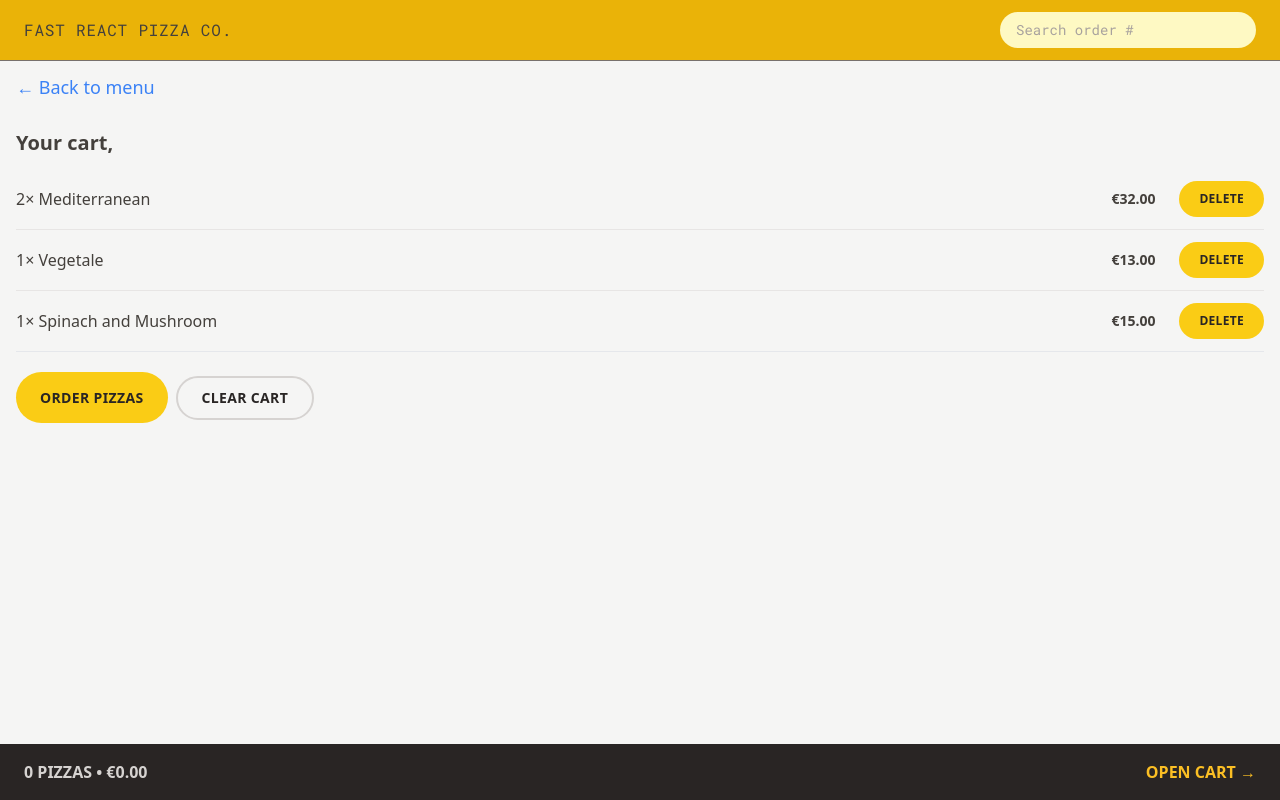
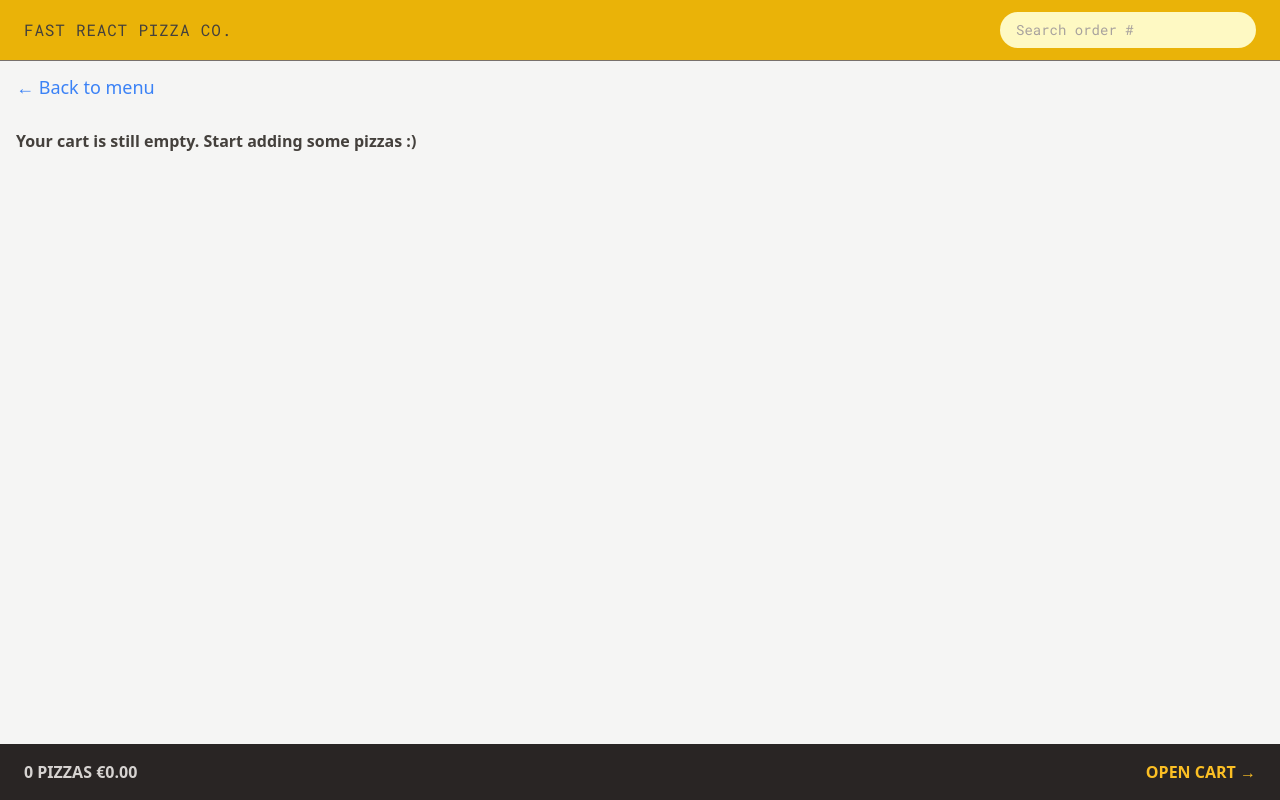
Before and after one commit to zacktam12/PizzaFlow, a React (Vite) app: page /cart in a window 1280 px wide. Built offline with nearby package versions, Linux system fonts and the light colour scheme.

Commit message:
implement empty cart handling, and enhance button functionality

```diff
--- a/src/features/cart/Cart.jsx
+++ b/src/features/cart/Cart.jsx
@@ -1,54 +1,35 @@
-import { Link } from "react-router-dom";
 import LinkButton from "../../ui/LinkButton";
 import Button from "../../ui/Button";
 import CartItem from "./CartItem";
-import { useSelector } from "react-redux";
-
-const fakeCart = [
-  {
-    pizzaId: 12,
-    name: "Mediterranean",
-    quantity: 2,
-    unitPrice: 16,
-    totalPrice: 32,
-  },
-  {
-    pizzaId: 6,
-    name: "Vegetale",
-    quantity: 1,
-    unitPrice: 13,
-    totalPrice: 13,
-  },
-  {
-    pizzaId: 11,
-    name: "Spinach and Mushroom",
-    quantity: 1,
-    unitPrice: 15,
-    totalPrice: 15,
-  },
-];
+import EmptyCart from "./EmptyCart";
+import { useDispatch, useSelector } from "react-redux";
+import { clearCart, getCart } from "./cartSlice";
 
 function Cart() {
-  const cart = fakeCart;
   const username = useSelector((state) => state.user.username);
+  const cart = useSelector(getCart);
+
+  const dispatch = useDispatch();
+
+  if (!cart.length) return <EmptyCart />;
 
   return (
     <div className="px-4 py-3">
       <LinkButton to="/menu">&larr; Back to menu</LinkButton>
-
       <h2 className="mt-7 text-xl font-semibold">Your cart, {username}</h2>
-
       <ul className="mt-3 divide-y divide-stone-200 border-b">
         {cart.map((item) => (
           <CartItem item={item} key={item.pizzaId} />
         ))}
       </ul>
-
       <div className="mt-6 space-x-2">
         <Button type="primary" to="/order/new">
           Order pizzas
         </Button>
-        <Button type="secondary"> Clear cart</Button>
+        <Button type="secondary" onClick={() => dispatch(clearCart())}>
+          {" "}
+          Clear cart
+        </Button>
       </div>
     </div>
   );
--- a/src/features/cart/CartOverview.jsx
+++ b/src/features/cart/CartOverview.jsx
@@ -1,20 +1,23 @@
 import { useSelector } from "react-redux";
 import { Link } from "react-router-dom";
 import { formatCurrency } from "../../utils/helpers";
+import { getCart, getTotalCartPrice, getTotalCartQuantity } from "./cartSlice";
 
 function CartOverview() {
   // Access Redux state
-  const cart = useSelector((state) => state.cart?.cart || []);
+  const totalCartQuantity = useSelector(getTotalCartQuantity);
+  const totalCartPrice = useSelector(getTotalCartPrice);
 
-  // Calculate total quantity and price
-  const totalCartQuantity = cart.reduce((sum, item) => sum + item.quantity, 0);
-  const totalCartPrice = cart.reduce((sum, item) => sum + item.totalPrice, 0);
+  console.log(totalCartQuantity);
+
+  // add this when you have the cart
+  // if (!totalCartQuantity) return null;
 
   return (
     <div className="flex items-center justify-between bg-stone-800 px-4 py-4 text-sm uppercase text-stone-200 sm:px-6 md:text-base">
       <p className="font-semibold text-stone-300">
-        {totalCartQuantity} {totalCartQuantity === 1 ? "pizza" : "pizzas"} •{" "}
-        {formatCurrency(totalCartPrice)}
+        <span>{totalCartQuantity} pizzas </span>
+        <span>{formatCurrency(totalCartPrice)}</span>
       </p>
       <Link
         to="/cart"
--- a/src/features/cart/EmptyCart.jsx
+++ b/src/features/cart/EmptyCart.jsx
@@ -1,11 +1,12 @@
-import { Link } from "react-router-dom";
+import LinkButton from "../../ui/LinkButton";
 
 function EmptyCart() {
   return (
-    <div>
-      <Link to="/menu">&larr; Back to menu</Link>
-
-      <p>Your cart is still empty. Start adding some pizzas :)</p>
+    <div className="px-4 py-3">
+      <LinkButton to="/menu">&larr; Back to menu</LinkButton>
+      <p className="mt-7 font-semibold">
+        Your cart is still empty. Start adding some pizzas :)
+      </p>
     </div>
   );
 }
--- a/src/features/cart/cartSlice.js
+++ b/src/features/cart/cartSlice.js
@@ -2,13 +2,13 @@
 
 const initialState = {
   cart: [
-    {
-      pizzaId: 12,
-      name: "mediterranean",
-      quantity: 2,
-      unitPrice: 16,
-      totalPrice: 32,
-    },
+    //   {
+    //     pizzaId: 12,
+    //     name: "mediterranean",
+    //     quantity: 2,
+    //     unitPrice: 16,
+    //     totalPrice: 32,
+    //   },
   ],
 };
 
@@ -18,6 +18,7 @@
   reducers: {
     addItems(state, action) {
       // payload=newItem
+
       state.cart.push(action.payload);
     },
     deleteItem(state, action) {
@@ -53,4 +54,15 @@
   decreaseItemQuantity,
   clearCart,
 } = cartSlice.actions;
-export default cartSlice;
+
+export const getCart = (state) => state.cart.cart;
+
+export const getTotalCartQuantity = (state) =>
+  state.cart.cart.reduce((sum, item) => sum + item.quantity, 0);
+
+export const getTotalCartPrice = (state) =>
+  state.cart.cart.reduce((sum, item) => sum + item.totalPrice, 0);
+
+export default cartSlice.reducer;
+
+// reselect
--- a/src/features/menu/MenuItem.jsx
+++ b/src/features/menu/MenuItem.jsx
@@ -7,8 +7,8 @@
   const { id, name, unitPrice, ingredients, soldOut, imageUrl } = pizza;
   const dispatch = useDispatch();
 
-  function handleAddToCart(e) {
-    e.preventDefault();
+  function handleAddToCart() {
+    console.log(id);
     const newItem = {
       pizzaId: id,
       name,
--- a/src/ui/Button.jsx
+++ b/src/ui/Button.jsx
@@ -10,7 +10,9 @@
     small:
       Base +
       " px-4 py-2 md:px-5 text-xs md:py-2.5 bg-yellow-400 hover:bg-yellow-300 ",
-    secondary: `${Base}hover:bg-stone-300 hover:text-stone-800 focus:ring-stone-300 focus:bg-stone-300 text-stone-400 px-4 py-3.5 md:px-6 md:py-2.5  border-stone-300 border-2`,
+    secondary:
+      Base +
+      " hover:bg-stone-300 hover:text-stone-800 focus:ring-stone-300 focus:bg-stone-300 text-stone-400 px-4 py-3.5 md:px-6 md:py-2.5  border-stone-300 border-2",
   };
 
   if (to) {
```
